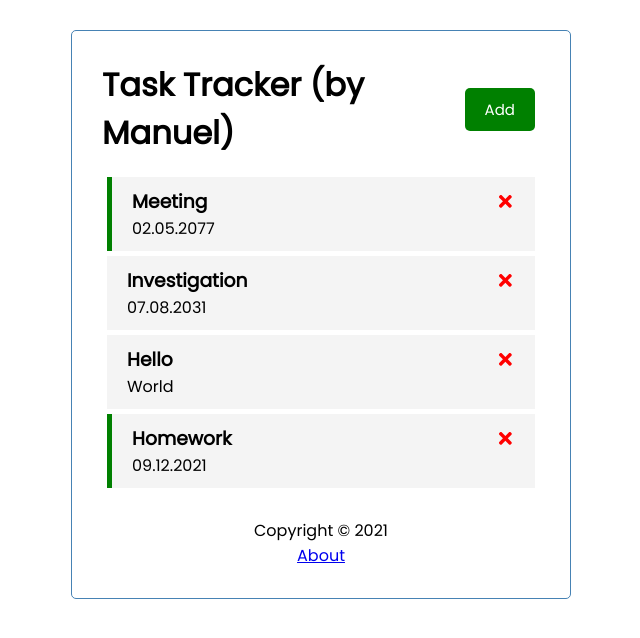
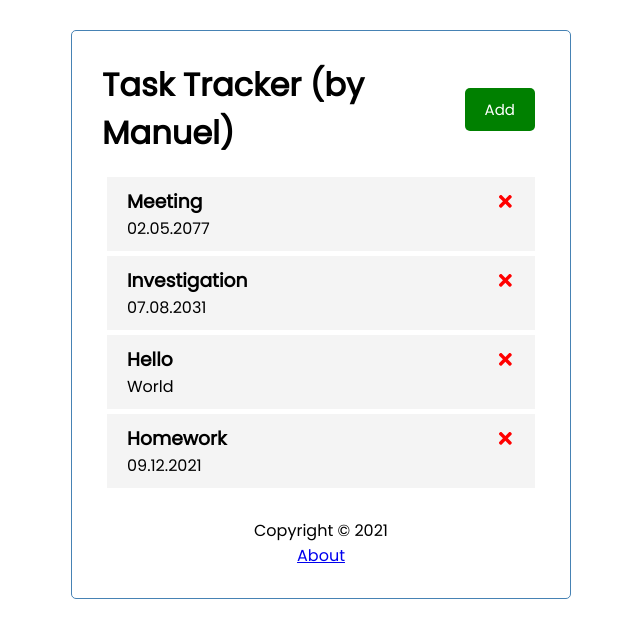
Before and after one commit to Manuel-Schmid/React-TaskTracker, a React (Create React App) app: page / in a window 1280 px wide. Shown: the top 638 px of the page, without its empty margins (319-959 px from the left). Built offline with nearby package versions, Linux system fonts and the light colour scheme; data requests are answered from the project's data file.

Commit message:
changed text casing

```diff
--- a/src/components/Task.js
+++ b/src/components/Task.js
@@ -2,10 +2,10 @@ import {FaTimes} from "react-icons/fa";
 
 const Task = ({task, onDelete, onToggle}) => {
     return (
-        <div className={`task ${task.reminder ? 'reminder' : ''}`} onDoubleClick={() => onToggle(task.id)}> {/* if the reminder is true, add the class 'reminder'*/}
+        <div className={`task ${task.reminder ? 'Reminder' : ''}`} onDoubleClick={() => onToggle(task.id)}> {/* if the reminder is true, add the class 'reminder'*/}
             <h3>
                 {task.text}
-                <FaTimes style={{ color: 'red', cursor: 'pointer'}} onClick={() => onDelete(task.id)}/>
+                <FaTimes style={{ color: 'red', cursor: 'Pointer'}} onClick={() => onDelete(task.id)}/>
             </h3>
             <p>{task.day}</p>
         </div>
```
